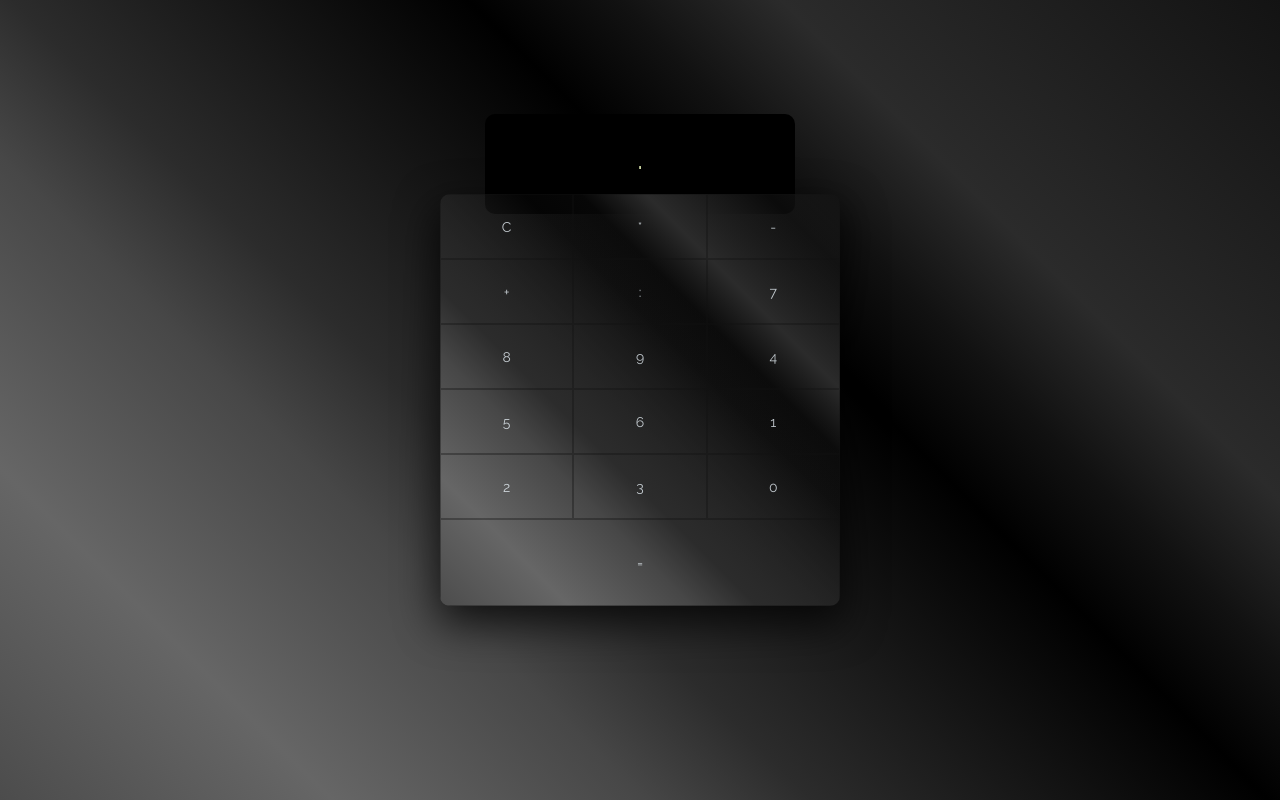
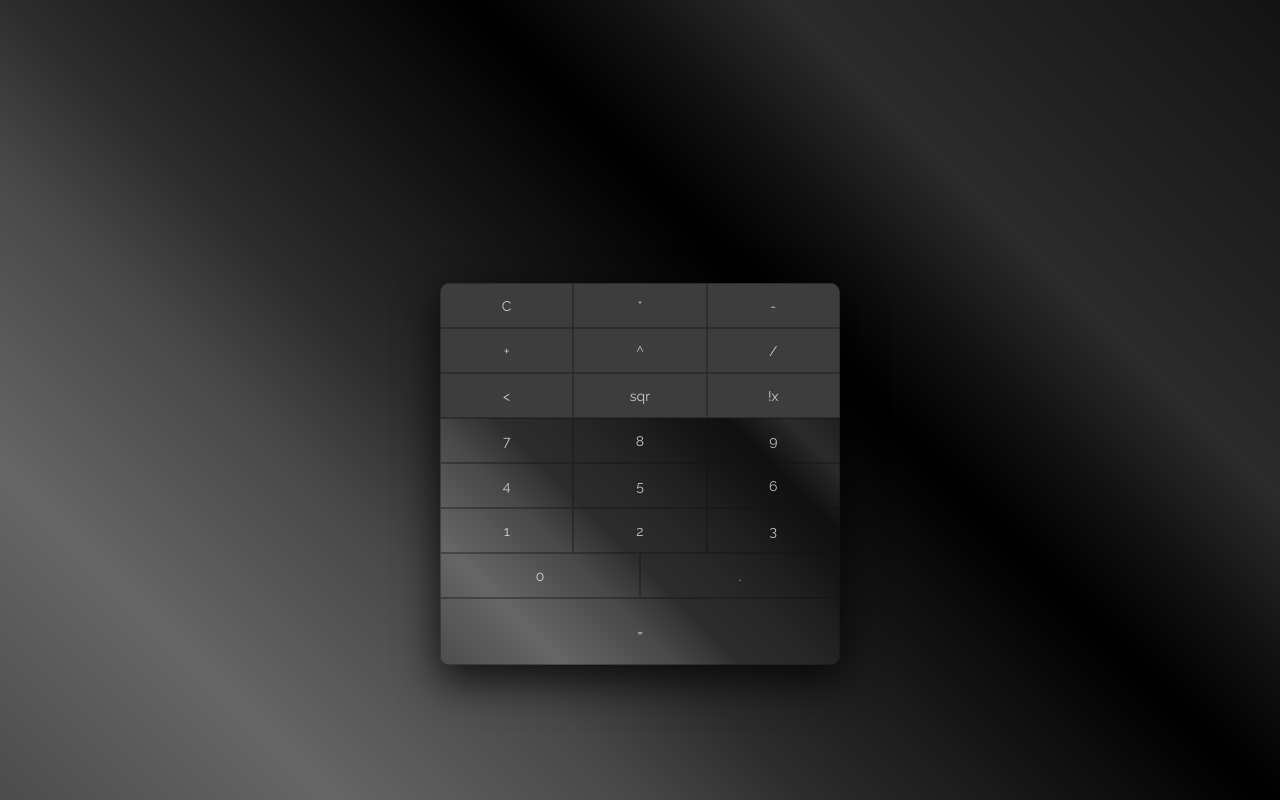
Before and after one commit to jakub84/react-calc, a React app: page / in a window 1280 px wide. Built offline with nearby package versions, Linux system fonts and the light colour scheme.

Commit message:
Add new logic

```diff
--- a/package.json
+++ b/package.json
@@ -29,9 +29,11 @@
     "fs-extra": "7.0.0",
     "html-webpack-plugin": "4.0.0-alpha.2",
     "identity-obj-proxy": "3.0.0",
+    "immutability-helper": "^2.8.1",
     "jest": "23.6.0",
     "jest-pnp-resolver": "1.0.1",
     "jest-resolve": "23.6.0",
+    "mathjs": "^5.2.3",
     "mini-css-extract-plugin": "0.4.3",
     "node-sass": "^4.10.0",
     "optimize-css-assets-webpack-plugin": "5.0.1",
--- a/src/components/App.js
+++ b/src/components/App.js
@@ -1,135 +1,95 @@
 import React, { Component } from 'react';
 import Keyboard from './keyboard'
 import Output from './output'
-let outputTab = []
+import update from 'immutability-helper'
+import math from 'mathjs'
 
 class App extends Component {
-  constructor(props) {
-    super(props)
+  constructor() {
+    super()
     this.state = {
-      output: '.',
-      firstArg: '',
-      secondArg: ''
+      operations:[],
+      equations: [],
+      ishidden:''
+
     }
   }
 
-  getScore(outputTab) {
-    if (outputTab.includes("*")) this.getMultiply(outputTab)
-    else if (outputTab.includes("+")) this.getSum(outputTab)
-    else if (outputTab.includes("-")) this.getSubs(outputTab)
-    else if (outputTab.includes(":")) this.getDivide(outputTab)
-    else if (outputTab.includes("C")) this.getReset(outputTab)
-    else if (outputTab.includes("+/-")) this.changeSign(outputTab)
+  calculate = () => {
+    let result = this.state.equations.join('')
+    if (result) {
+      result = math.eval(result)
+      result = math.format(result, {precision:14})
+      result = String(result)
+      this.setState({
+        operations: [result]
+      })
+
+    }
   }
 
-  // getReset = (outputTab) => {
-  //   this.setState({
-  //     output: []
-  //   })
-  // }
-  changeSign = (outputTab) => {
-    // outputTab.pop()
-    console.log(outputTab)
-    let indexToSplit = outputTab.indexOf("+/-")
-    this.state.firstArg = outputTab.slice(0, indexToSplit).join('')
-    this.state.firstArg = parseInt(this.state.firstArg) * (-1)
+  handleClick = (e) => {
+    const value = e.target.value
+    // alert(value)
+    switch (value) {
+      case 'C':
+      this.setState({
+        operations: [],
+        equations: [],
+        ishidden:'hide'
+      })
+      break
+      case '=':
+      this.calculate()
+      break
+      case '<':
+      this.setState ({
+        equations: this.state.equations.splice(0, this.state.equations.length-1)
 
-    // console.log({ firstArg, secondArg, outputTab })
-    // this.getmultiply(firstArg,secondArg)
-    this.setState({
-      output: this.state.firstArg
-    })
-  }
-  getMultiply = (outputTab) => {
-    outputTab.pop()
-    console.log(outputTab)
-    let indexToSplit = outputTab.indexOf("*")
-    this.state.firstArg = outputTab.slice(0, indexToSplit).join('')
-    this.state.firstArg = parseInt(this.state.firstArg)
-    this.state.secondArg = outputTab.slice(indexToSplit + 1).join('')
-    this.state.secondArg = parseInt(this.state.secondArg)
-    // console.log({ firstArg, secondArg, outputTab })
-    // this.getmultiply(firstArg,secondArg)
-    this.setState({
-      output: this.state.firstArg * this.state.secondArg
-    })
-  }
+      })
+      break
+      case 'sqr':
+      this.setState ({
+        equations: math.sqrt(this.state.equations),
+        operations: math.sqrt(this.state.equations),
+        ishidden:'show'
 
-  getSum = (outputTab) => {
-    outputTab.pop()
-    console.log(outputTab)
-    let indexToSplit = outputTab.indexOf("+")
-    this.state.firstArg = outputTab.slice(0, indexToSplit).join('')
-    this.state.firstArg = parseInt(this.state.firstArg)
-    this.state.secondArg = outputTab.slice(indexToSplit + 1).join('')
-    this.state.secondArg = parseInt(this.state.secondArg)
-    // console.log({ firstArg, secondArg, outputTab })
-    // this.getmultiply(firstArg,secondArg)
-    this.setState({
-      output: this.state.firstArg + this.state.secondArg
-    })
-  }
+      })
+      break
+      case '!x':
+      let factorial = 1
+      for(let i = 1; i<= this.state.equations;i++) {
+        factorial = factorial * i
+      }
+      this.setState ({
+        equations: [factorial],
+        operations: [factorial],
+        ishidden:'show'
 
-  getSubs = (outputTab) => {
-    outputTab.pop()
-    console.log(outputTab)
-    let indexToSplit = outputTab.indexOf("-")
-    this.state.firstArg = outputTab.slice(0, indexToSplit).join('')
-    this.state.firstArg = parseInt(this.state.firstArg)
-    this.state.secondArg = outputTab.slice(indexToSplit + 1).join('')
-    this.state.secondArg = parseInt(this.state.secondArg)
-
-    this.setState({
-      output: this.state.firstArg - this.state.secondArg
-    })
-  }
-
-  getDivide = (outputTab) => {
-    outputTab.pop()
-    console.log(outputTab)
-    let indexToSplit = outputTab.indexOf(":")
-    this.state.firstArg = outputTab.slice(0, indexToSplit).join('')
-    this.state.firstArg = parseInt(this.state.firstArg)
-    this.state.secondArg = outputTab.slice(indexToSplit + 1).join('')
-    this.state.secondArg = parseInt(this.state.secondArg)
-
-    this.setState({
-      output: (this.state.firstArg / this.state.secondArg).toFixed(2)
-    })
-  }
-
-  getValue = (e) => {
-    console.log(e.target.value)
-    outputTab.push(e.target.value)
-    this.setState({
-      output: outputTab
-    })
-    if (outputTab.includes('=')) {
-      this.getScore(outputTab);
-      outputTab = []
+      })
+      break
+      default:
+      let newOperations = update(this.state.equations,{
+        $push: [value]
+      })
+      this.setState({
+        equations: newOperations,
+        ishidden:'show'
+      })
+      break
     }
-    else if (outputTab.includes('C')) {
-      outputTab = []
-      this.setState({
-        output: outputTab
-      })
-    }
-
-    else if (outputTab.includes('+/-')) {
-      this.changeSign(outputTab);
-      // outputTab = []
-    }
-
 
   }
   render() {
     return (
       <div className="app">
         <Output
-          outputDisplay={this.state.output}
+          outputDisplay={this.state.operations}
+          equations={this.state.equations}
+          ishidden = {this.state.ishidden}
         />
         <Keyboard
-          getValueBtn={this.getValue}
+          getValueBtn={this.handleClick}
         />
       </div>
     );
--- a/src/components/keyboard.js
+++ b/src/components/keyboard.js
@@ -5,22 +5,26 @@ const Keyboard = (props) => (
        <input type="button" onClick={props.getValueBtn} className="special" value="*"/>
        <input type="button" onClick={props.getValueBtn} className="special" value="-"/>
        <input type="button" onClick={props.getValueBtn} className="special" value="+"/>
-       {/* <input type="button" onClick={props.getValueBtn} className="special" value="+/-"/> */}
-       {/* <input type="button" onClick={props.getValueBtn} className="special" value="%"/> */}
-       <input type="button" onClick={props.getValueBtn} className="special" value=":"/>
+       <input type="button" onClick={props.getValueBtn} className="special" value="^"/>
+       <input type="button" onClick={props.getValueBtn} className="special" value="/"/>
+       <input type="button" onClick={props.getValueBtn} className="special" value="<"/>
+       <input type="button" onClick={props.getValueBtn} className="special" value="sqr"/>
+       <input type="button" onClick={props.getValueBtn} className="special" value="!x"/>
+
        <input type="button" onClick={props.getValueBtn} value="7"/>
+
        <input type="button" onClick={props.getValueBtn} value="8"/>
        <input type="button" onClick={props.getValueBtn} value="9"/>
+       <input type="button" onClick={props.getValueBtn} value="4"/>
 
-       <input type="button" onClick={props.getValueBtn} value="4"/>
        <input type="button" onClick={props.getValueBtn} value="5"/>
        <input type="button" onClick={props.getValueBtn} value="6"/>
+       <input type="button" onClick={props.getValueBtn} value="1"/>
 
-       <input type="button" onClick={props.getValueBtn} value="1"/>
        <input type="button" onClick={props.getValueBtn} value="2"/>
        <input type="button" onClick={props.getValueBtn} value="3"/>
-
        <input type="button" onClick={props.getValueBtn} value="0"/>
+       <input type="button" onClick={props.getValueBtn} value="."/>
        <input type="button equalBtn" onClick={props.getValueBtn} value="="/>
 
     </div>
--- a/src/components/output.js
+++ b/src/components/output.js
@@ -1,7 +1,9 @@
 import React from 'react'
 const Output = (props) => (
-    <div className="output-container">
-        <span>{props.outputDisplay}</span>
+    <div className={props.ishidden + " output-container"}>
+        <span className="equations">{props.equations}</span>
+        <span className="output-string">{props.outputDisplay}</span>
+
     </div>
 );
 export default Output;
--- a/src/styles/_app.scss
+++ b/src/styles/_app.scss
@@ -13,6 +13,7 @@
     // border-radius:15px;
     min-height: 200px;
     @media (max-width: 600px) {
+        box-sizing: content-box;
         padding: 30px 0px;
       }
 }
--- a/src/styles/_keyboard.scss
+++ b/src/styles/_keyboard.scss
@@ -20,7 +20,7 @@
 -moz-box-shadow: 0px 15px 41px 2px rgba(0,0,0,0.75);
 box-shadow: 0px 15px 41px 2px rgba(0,0,0,0.75);
     @media (max-width: 600px) {
-        background: none;
+        background: rgb(24, 24, 24);
         box-shadow: none;
       }
 
@@ -32,38 +32,58 @@ box-shadow: 0px 15px 41px 2px rgba(0,0,0,0.75);
         padding: 10px;
         font-size: 14px; // margin: 10px;
         width: 33%;
-        height: 65px;
+        height: 45px;
         color: rgba(240, 248, 255, 0.767);
         cursor: pointer;
         outline: none;
         border: 1px solid rgba(17, 17, 17, 0.37);
+        @media (max-width: 600px) {
+            border: 1px solid rgba(68, 68, 68, 0.37);
+          }
         &:hover {
             background-color: rgb(180, 39, 39);
             color: antiquewhite;
             // font-size: 18px;
+            padding: 5px 10px;
+            animation-name: keyAnimation;
+            animation-duration: 0.3s;
+            animation-iteration-count: 1;
+            animation-fill-mode: forwards;
+            animation-timing-function: ease-out;
+
+        }
+
+    }
+    .special {
+        background-color: rgb(61, 61, 61);
+        padding: 10px;
+        font-size: 14px; // margin: 10px;
+        height: 45px;
+        cursor: pointer;
+        outline: none; // &:hover {
+        //     background-color: black;
+        //     color: antiquewhite;
+        //     font-size: 18px;
+        // }
+        @media (max-width: 600px) {
+            border: 1px solid rgba(17, 17, 17, 0.37);
+          }
+        &:hover {
+            background-color: rgb(202, 148, 48);
+            color: antiquewhite;
+            // font-size: 18px;
+            padding: 5px 10px;
             animation-name: keyAnimation;
             animation-duration: 0.3s;
             animation-iteration-count: 1;
             animation-fill-mode: forwards;
             animation-timing-function: ease-out;
         }
-
-    }
-    .special {
-        // background-color: rgba(196, 196, 196, 0.664);
-        padding: 10px;
-        font-size: 14px; // margin: 10px;
-        height: 65px;
-        cursor: pointer;
-        outline: none; // &:hover {
-        //     background-color: black;
-        //     color: antiquewhite;
-        //     font-size: 18px;
-        // }
     }
     .equalBtn {
-        flex-grow: 1;
-
+        // flex-grow: 1;
+        padding: 10px;
+        height: 45px;
     }
 }
 
--- a/src/styles/output.scss
+++ b/src/styles/output.scss
@@ -1,42 +1,82 @@
-
 .output-container {
-    position: absolute;
-    top: -50px;
+    position: relative;
+    top: 150px;
     z-index: -1;
-    width: 250px;
+    width: 320px;
     border-radius: 10px;
     text-align: center;
     padding: 30px;
     margin-bottom: 20px;
-       background-color: black;
+    border-top: 2px solid rgb(180, 39, 39);
+    background: -moz-linear-gradient(top, rgba(56, 56, 56, 0.65) 0%, rgba(0, 0, 0, 0) 100%);
+    /* FF3.6-15 */
+    background: -webkit-linear-gradient(top, rgba(56, 56, 56, 0.65) 0%, rgba(0, 0, 0, 0) 100%);
+    /* Chrome10-25,Safari5.1-6 */
+    background: linear-gradient(to bottom, rgba(143, 140, 140, 0.65) 0%, rgba(0, 0, 0, 0) 100%);
+    /* W3C, IE10+, FF16+, Chrome26+, Opera12+, Safari7+ */
+    filter: progid:DXImageTransform.Microsoft.gradient( startColorstr='#a6000000', endColorstr='#00000000', GradientType=0);
+    /* IE6-9 */
+    transition: all 0.3s;
 
+    overflow: hidden;
+    &.hide {
+
+        // opacity: 0;
+        top: 150px;
+
+    }
+    &.show {
+        top: 0;
+
+    }
     @media (max-width: 600px) {
-            background: none;
+        background: linear-gradient(to bottom, rgba(104, 103, 103, 0.65) 0%, rgba(0, 0, 0, 0) 100%);
     }
-    span {
+    span.output-string {
         // background-color: aqua;
         display: inline-block;
-        font-size: 30px;
+        font-size: 50px;
         position: relative;
         width: 100%;
         height: 40px;
         color: rgb(214, 224, 170);
-    &:after{
-        content:'';
+    }
+    span.equations {
+        letter-spacing: 3px;
+        position: relative;
+        font-size: 16px;
+        color: azure; // background-color: red;
+        display: inline-block;
+        width: 100%;
+        height: 20px;
+        text-align: right;
+        &:after {
+            content: '';
             position: absolute;
             height: 2px;
             width: 10px;
             animation-name: output-animation;
             animation-duration: 1s;
             animation-iteration-count: infinite;
-        bottom: 3px;
+            bottom: 0px;
         }
     }
 }
 
+@keyframes output-animation {
+    0% {
+        background-color: rgb(255, 248, 190)
+    }
+    50% {
+        background-color: rgba(0, 0, 0, 0)
+    }
+    100% {
+        background-color: rgb(255, 248, 190)
+    }
+}
 
-@keyframes output-animation {
-    0%   {background-color: rgb(255, 248, 190)}
-    50% {background-color: rgba(0, 0, 0, 0)}
-    100%   {background-color: rgb(255, 248, 190)}
+@keyframes hide-shop-output {
+    0% {top: 150px}
+    50% {top: -10px}
+    100% {top: 0px}
    }
```
Also changed, not shown: 1 other file (tests, documents, lock files or other folders). Lines whose indentation alone changed are shown as unchanged.
